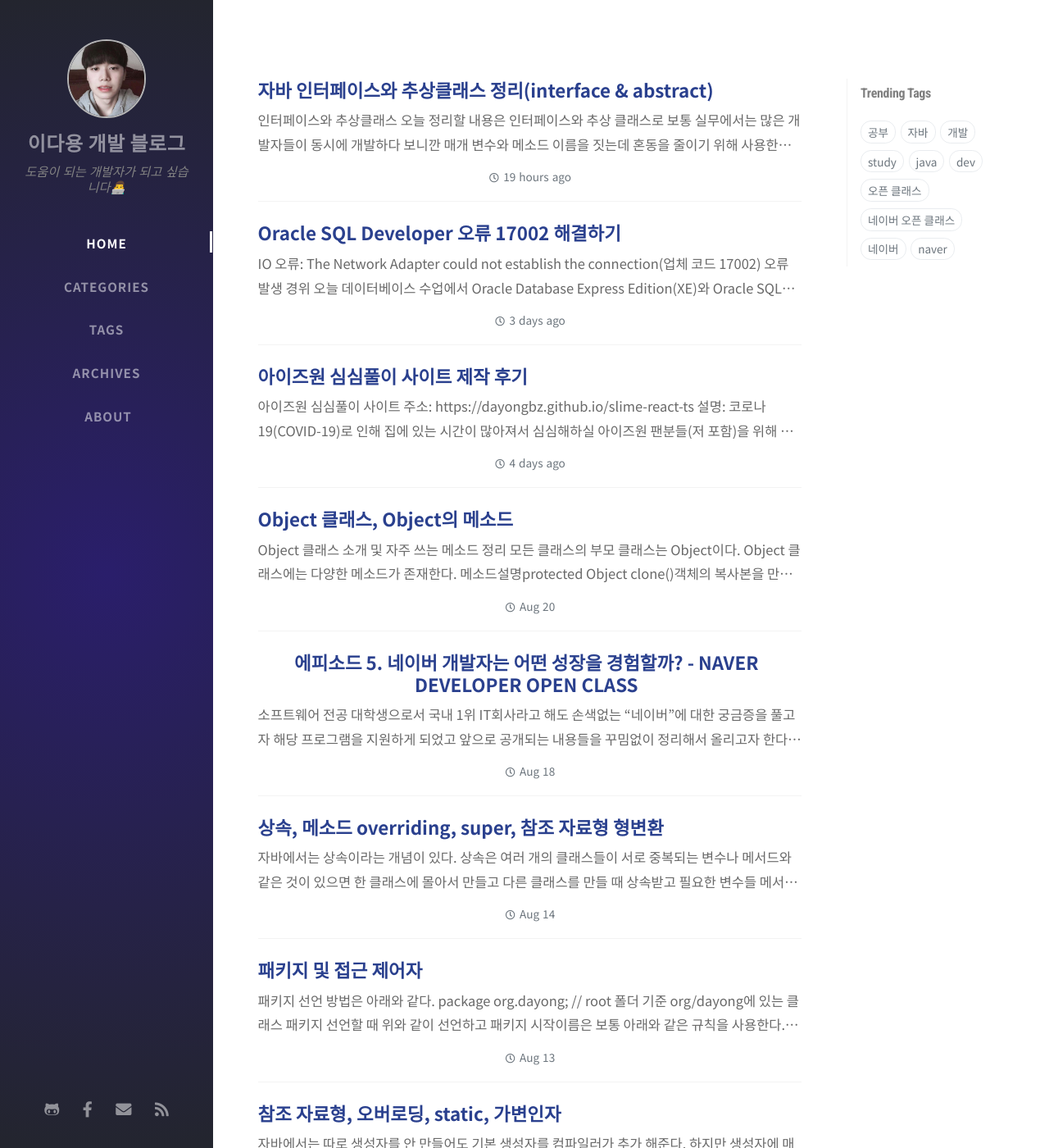
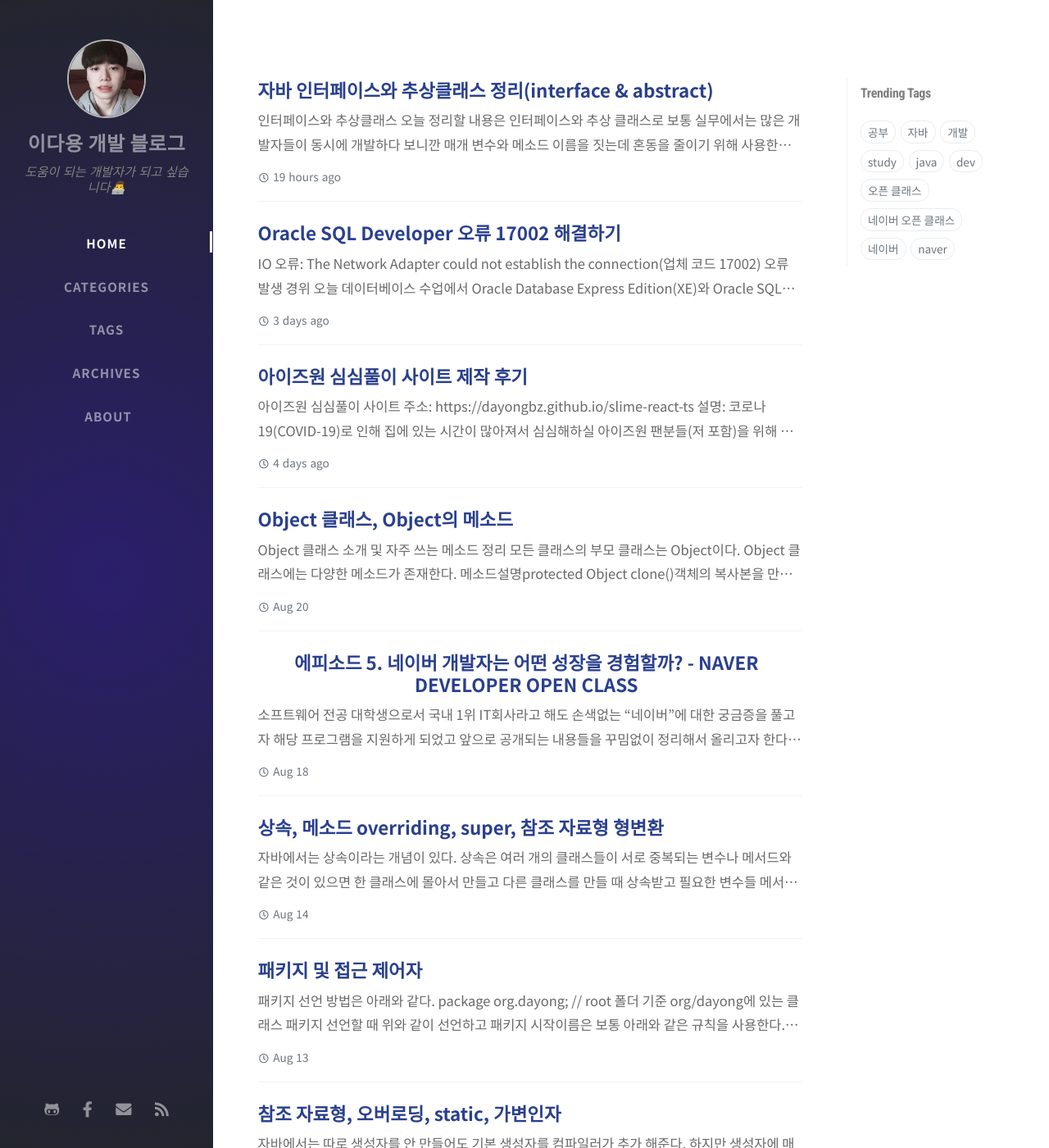
Before and after one commit to dayongkr/deprecated_dayongbz.github.io-2, a Jekyll site: the page built from index.html, in a window 1280 px wide and 1400 px high. Shown: the whole window at 82% size. Built offline with Jekyll 4.4.1, drawn with Linux system fonts in a browser that asks for light colours; nearby versions of some CDN libraries; the list of posts is cut into pages by our own code; comment, search, counter and statistics services are not loaded.

Commit message:
h1, .post-meta style change(delete text-align...)

```diff
--- a/assets/css/_addon/main.scss
+++ b/assets/css/_addon/main.scss
@@ -737,7 +737,7 @@ a {
 .post {
   h1 {
     margin-top: 3rem;
-    margin-bottom: 1rem;
+    margin-bottom: 3rem;
     text-align: center;
   }
   em { /* MarkDown italic */
@@ -798,7 +798,6 @@ div.post-content .table-wrapper {
 .post-meta {
   font-size: 0.85rem;
   word-spacing: 1px;
-  text-align: center;
   a {
     @extend %link-color;
     @extend %link-underline;
```
